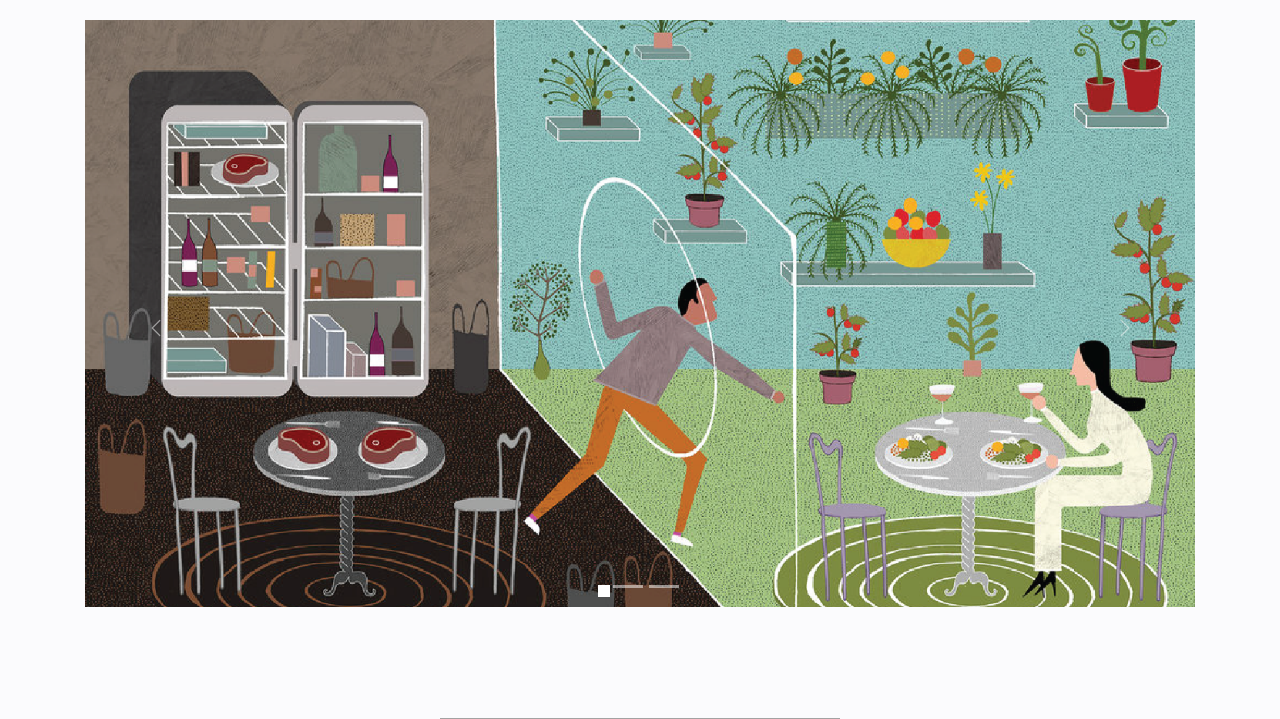
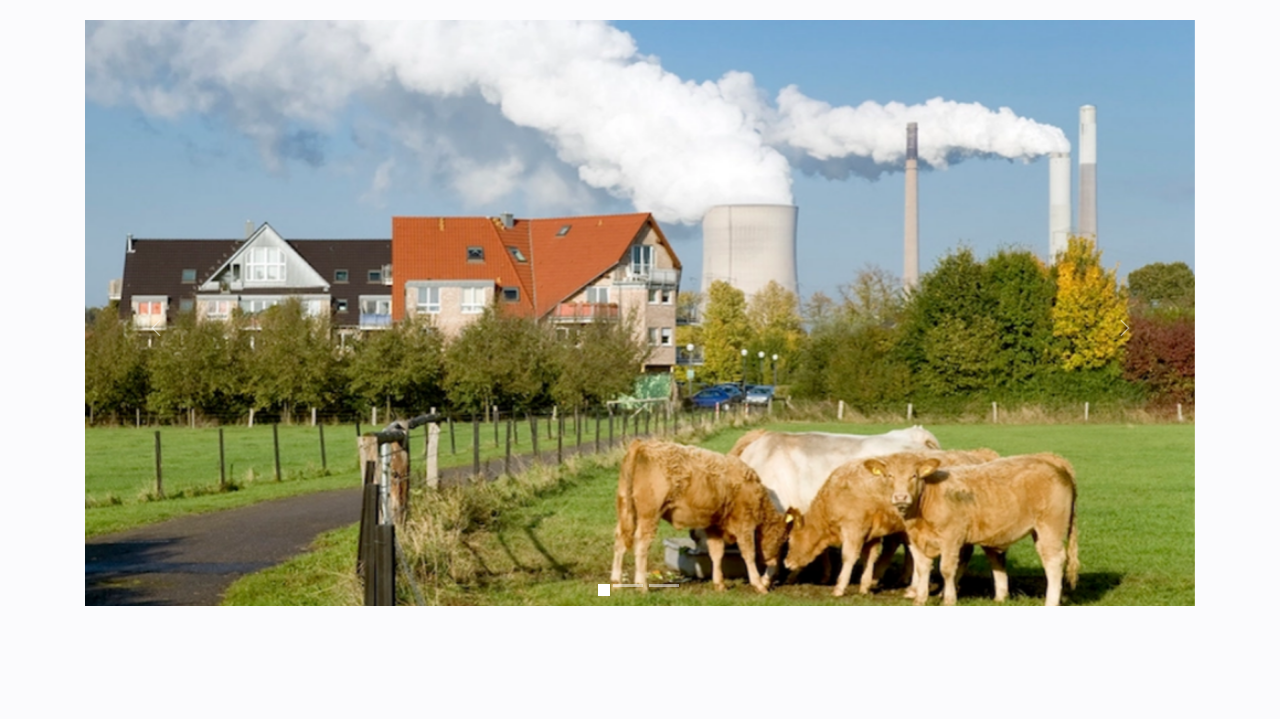
Before and after one commit to parthwadke/project-carbon-backup, a Django app: template carbonemission/templates/index.html in a window 1280 px wide. Shown: the part 69-788 px from the top of the page. Run offline with Django 3.2, Linux system fonts and the light colour scheme; the template is opened without the code that fills it, so the values that code supplies are empty; some libraries are stand-ins or nearby versions; grey boxes are pictures that could not be loaded.

Commit message:
update BE

```diff
--- a/carbonemission/templates/index.html
+++ b/carbonemission/templates/index.html
@@ -88,21 +88,21 @@
                     </div>
                     <div class="carousel-inner">
                       <div class="carousel-item active">
-                        <img src="{% static 'imgs/final1.png' %}" class="d-block w-100" alt="Frist Image">
+                        <img src="{% static 'imgs/frontPag3.png' %}" class="d-block w-100" alt="Frist Image">
                         <div class="carousel-caption d-none d-md-block">
                           <!-- <h5>First slide label</h5>
                           <p>Some representative placeholder content for the first slide.</p> -->
                         </div>
                       </div>
                       <div class="carousel-item">
-                        <img src="{% static 'imgs/final4.png' %}" class="d-block w-100" alt="Second Image">
+                        <img src="{% static 'imgs/frontPag1.png' %}" class="d-block w-100" alt="Second Image">
                         <div class="carousel-caption d-none d-md-block">
                           <!-- <h5>Second slide label</h5>
                           <p>Some representative placeholder content for the second slide.</p> -->
                         </div>
                       </div>
                       <div class="carousel-item">
-                        <img src="{% static 'imgs/final3.png' %}" class="d-block w-100" alt="Third Image">
+                        <img src="{% static 'imgs/frontPag2.png' %}" class="d-block w-100" alt="Third Image">
                         <div class="carousel-caption d-none d-md-block">
                           <!-- <h5>Third slide label</h5>
                           <p>Some representative placeholder content for the third slide.</p> -->
@@ -128,7 +128,7 @@
           </div>
         </section>
         <!-- #######################-THEORY_CARBON-####################### -->
-        <section class="theoryCarbon">
+        <!-- <section class="theoryCarbon">
             <div class="container mt-5 pt-5 pb-3 mb-5" >
                 <div>
                     <h2 style="color: white;">Rise of Carbon Footprint</h2>
@@ -136,7 +136,7 @@
                     <p class="pb-5 mb-5" style="font-family: Roboto; font-size: 2rem; line-height: 1.5;"> A carbon footprint is the total amount of greenhouse gas emissions that come from the production, use and end-of-life of a product or service. It includes carbon dioxide — the gas most commonly emitted by humans — and others, including methane, nitrous oxide, and fluorinated gases, which trap heat in the atmosphere, causing global warming. Usually, the bulk of an individual’s carbon footprint will come from transportation, housing and food.  </p>
                 </div>
             </div>
-          </section>
+          </section> -->
     <!-- #####Earth PIE #####   -->
         <section class="earthPie" >
             <div class=" mt-3 pt-3 pb-3 container">
--- a/carbonemission/views.py
+++ b/carbonemission/views.py
@@ -41,11 +41,11 @@ def home(request):
     df2000 = pd.read_csv('carbonemission/dataset2000.csv')
     df2017 = pd.read_csv('carbonemission/dataset2017.csv')
     fig6 = make_subplots(1, 2, specs=[[{'type':'domain'}, {'type':'domain'}]],
-                        subplot_titles=['2000', '2017'])
+                        subplot_titles=['2000', '2020'])
     fig6.add_trace(go.Pie(labels=df2000['Item'], values=df2000['Value'], scalegroup='one',
                         name="CO2 2000"), 1, 1)
     fig6.add_trace(go.Pie(labels=df2017['Item'], values=df2017['Value'], scalegroup='one',
-                        name="CO2 2000"), 1, 2)
+                        name="CO2 2020"), 1, 2)
     fig6.update_layout(title_text='Carbon Emission in Meat Industry')
     plot_div6 = plot(fig6, output_type='div', include_plotlyjs=False)
     context = {'fig5': fig5,'plot_div6': plot_div6}
```
Also changed, not shown: carbonemission/static/imgs/frontPag1.png (added), carbonemission/static/imgs/frontPag2.png (added), carbonemission/static/imgs/frontPag3.png (added).
